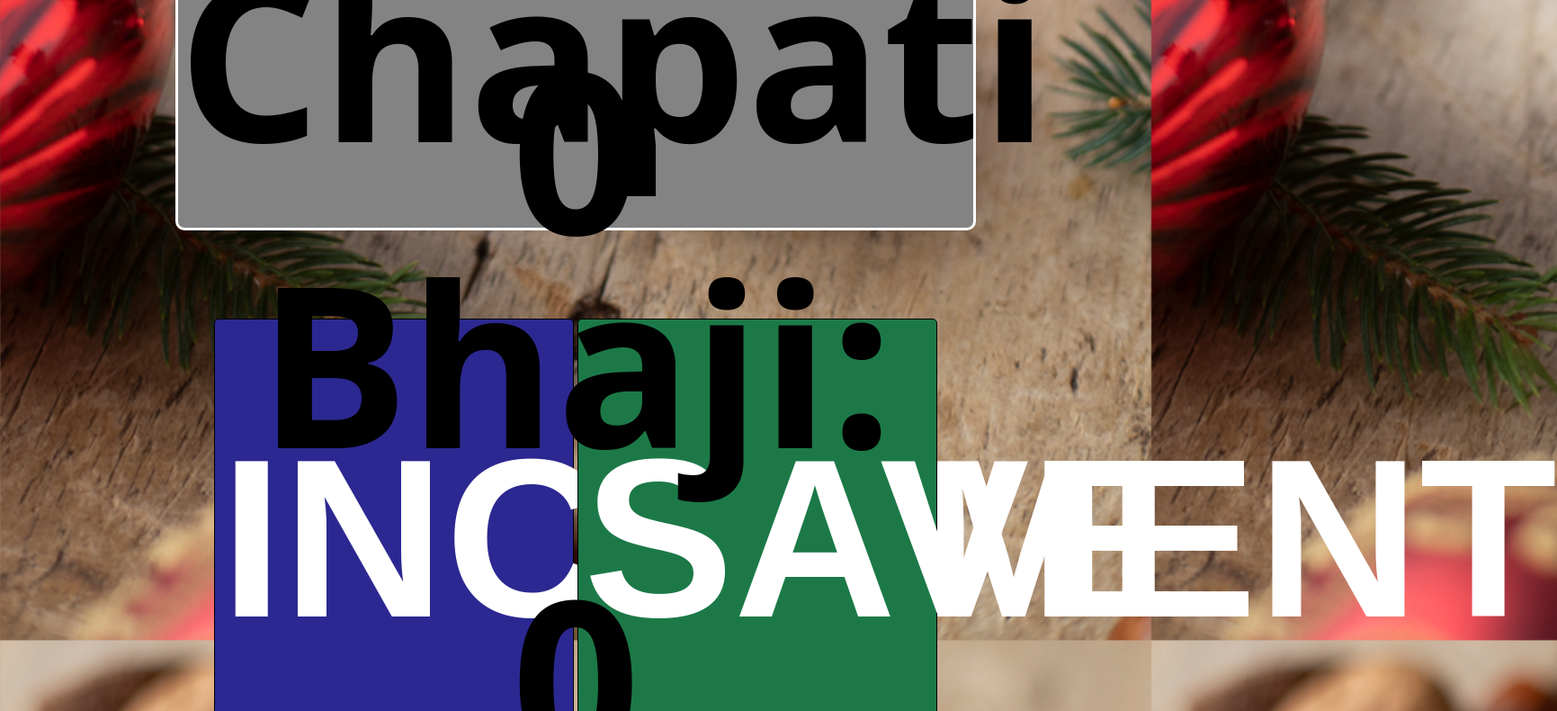
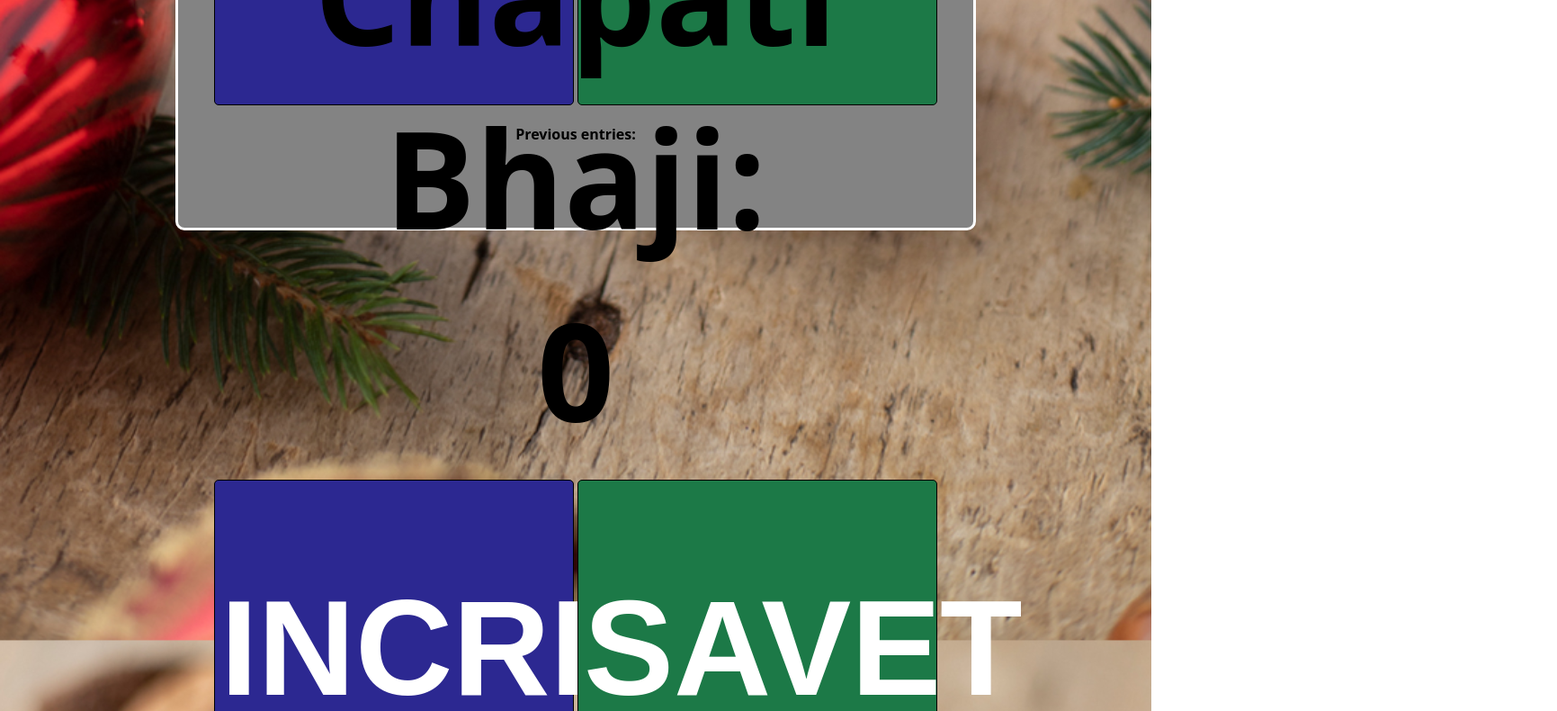
Before and after one commit to Rohitjadhav19899/Row_counter, a plain HTML site: page index.html in a window 1280 px wide. Shown: the part 927-1717 px from the top of the page at 90% size, 1731 px wide, since content can reach past the window. Drawn offline with Linux system fonts and the light colour scheme.

Commit message:
Update index.css

```diff
--- a/index.css
+++ b/index.css
@@ -30,11 +30,11 @@ body {
 h1 {
     margin-top: 30px;
     margin-bottom: 10px;
-    font-size: 250px;
+    font-size: 150px;
 }
 
 h2 {
-    font-size: 250px;
+    font-size: 150px;
     margin-top: 0;
     margin-bottom: 20px;
 }
@@ -48,7 +48,7 @@ button {
     width: 400px;
     margin-bottom: 5px;
     border-radius: 5px;
-    font-size: 250px;
+    font-size: 150px;
 }
 
 #increment-btn1 {
```
